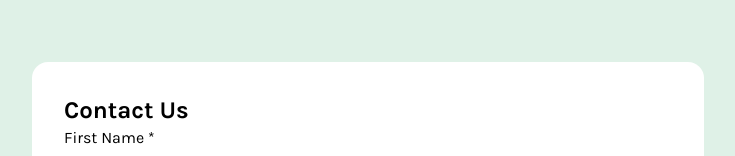
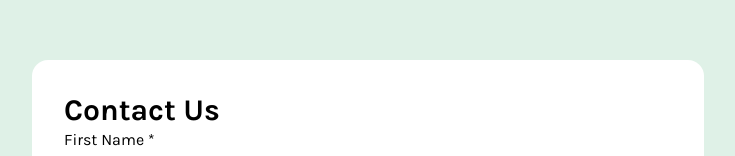
Before and after one commit to lucarl07/contact-form, a React (Vite) app: page / in a window 1280 px wide. Shown: the part 158-314 px from the top of the page, without its empty margins (272-1007 px from the left). Built offline with nearby package versions, Linux system fonts and the light colour scheme.

Commit message:
🗃 raw: Change the Title's text size to 3xl

```diff
--- a/src/components/Title/Title.tsx
+++ b/src/components/Title/Title.tsx
@@ -6,7 +6,7 @@ interface TitleProps {
 
 function Title({ children }: TitleProps) {
   return (
-    <h1 className="text-2xl font-bold">
+    <h1 className="text-3xl font-bold">
       {children}
     </h1>
   )
```
